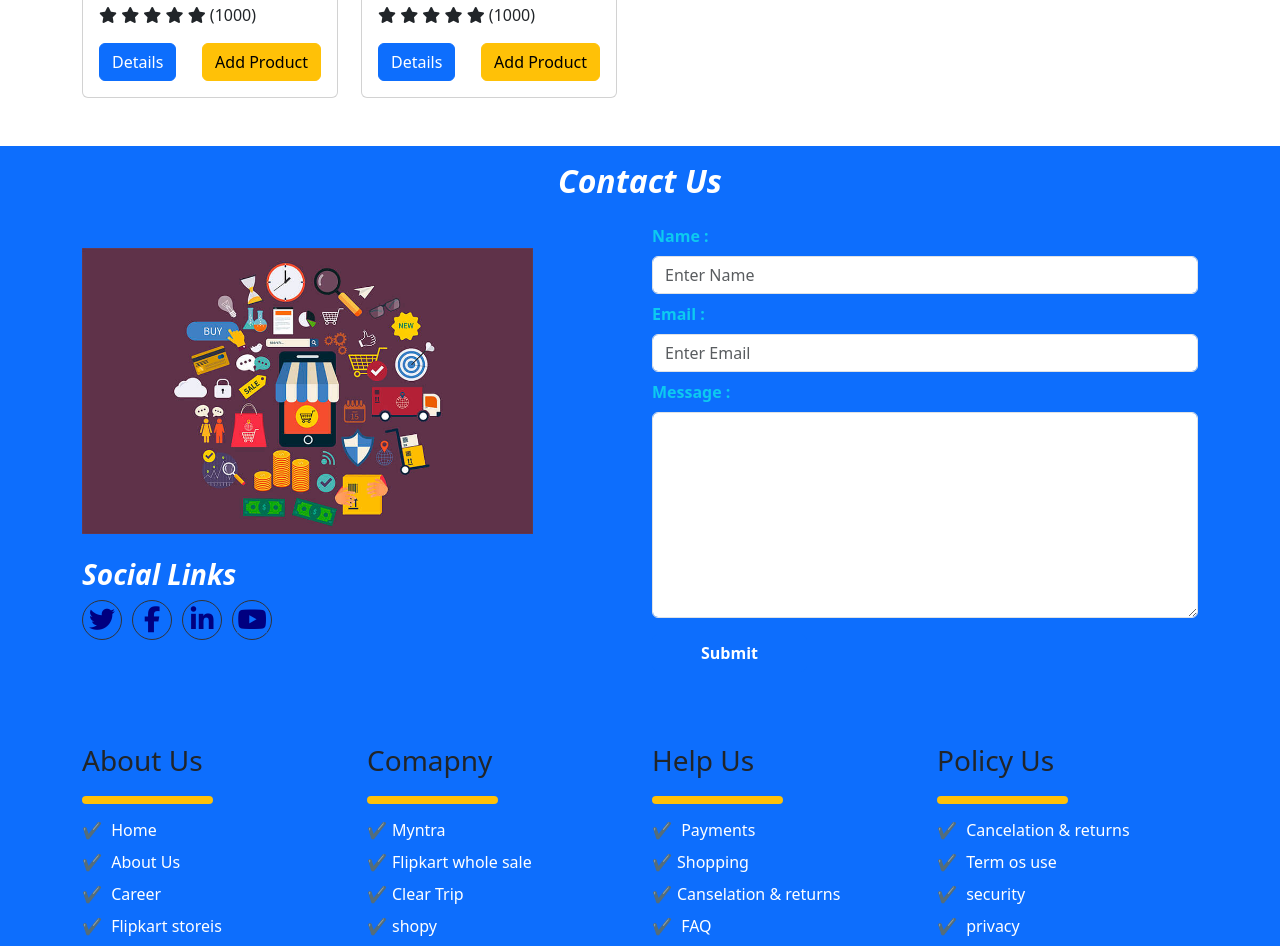
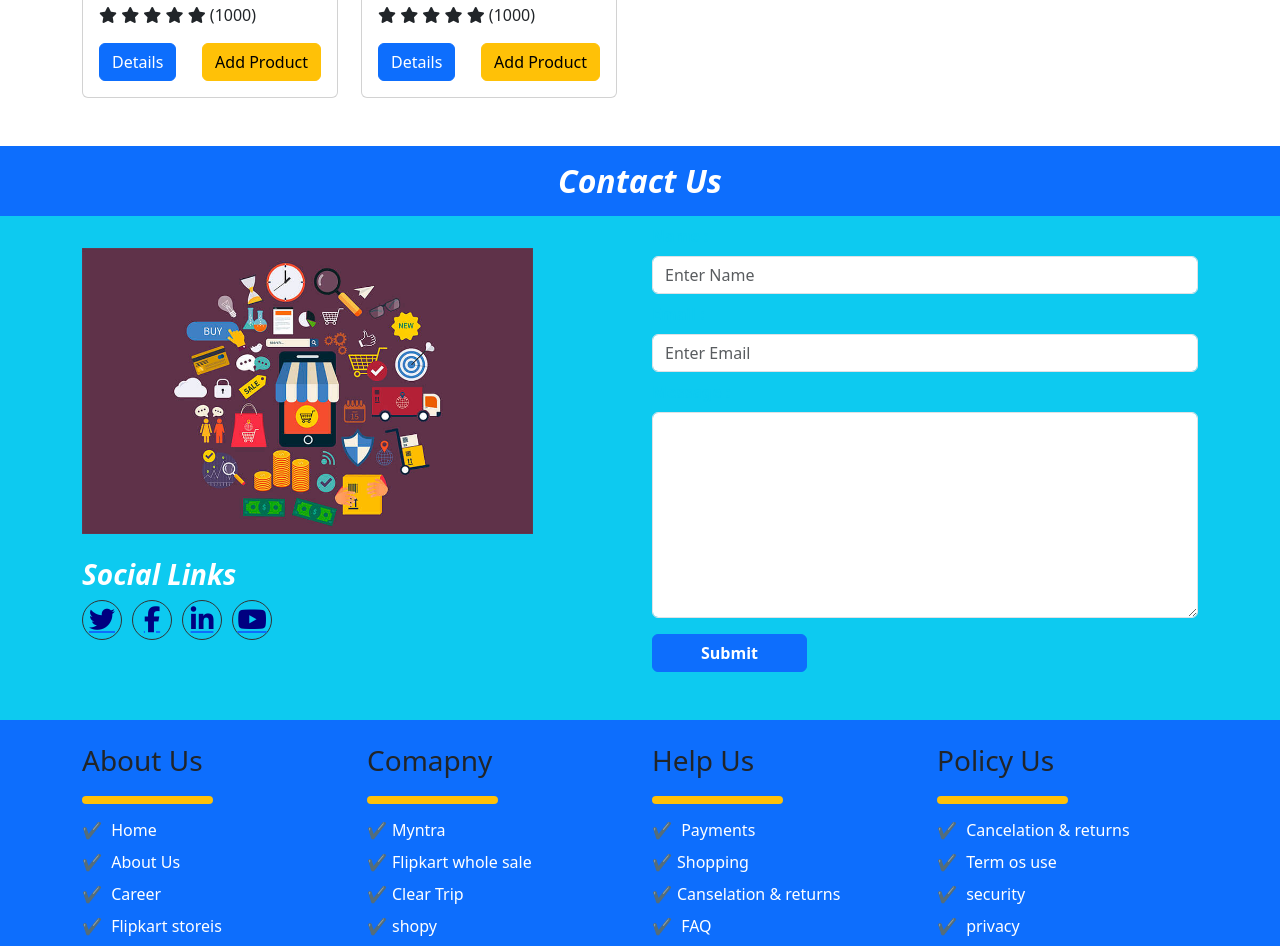
Before and after one commit to sarathveera44/sarathveera44.github.io, a plain HTML site: page MiniXflipkart/index.html in a window 1280 px wide. Shown: the part 3170-4116 px from the top of the page. Drawn offline with nearby package versions, Linux system fonts and the light colour scheme.

Commit message:
Update index.html

```diff
--- a/MiniXflipkart/index.html
+++ b/MiniXflipkart/index.html
@@ -570,7 +570,7 @@
   <!--End women section-->
 
   <!--Contact Section-->
-  <section class="bg-primary pb-5">
+  <section class="bg-info pb-5">
     <h2 class="text-white text-center fst-italic fw-bold bg-primary p-3">Contact Us</h2>
     <div class="container">
       <div class="row">
```
